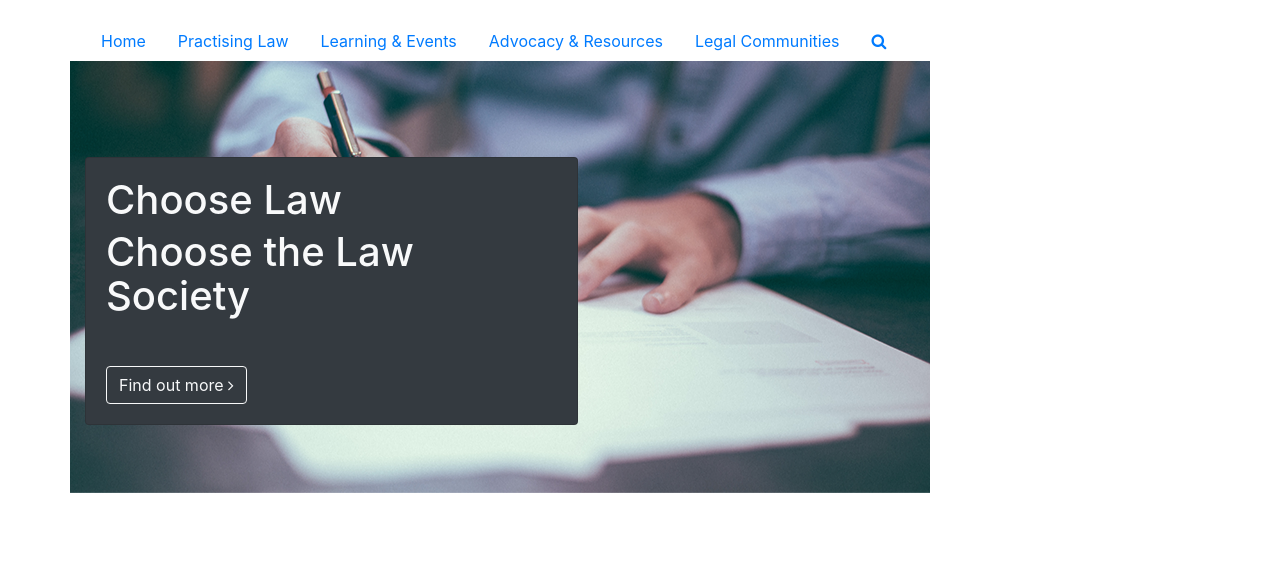
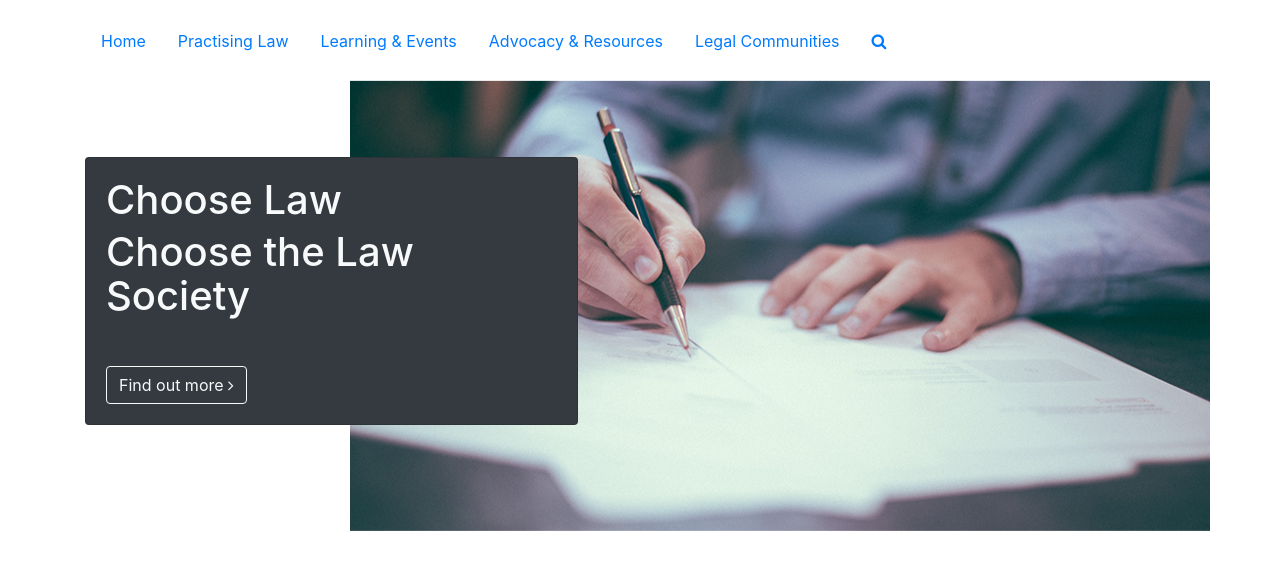
Before and after one commit to lukeoly/law-society-parallax, a website: page index.html in a window 1280 px wide. Shown: the part 195-761 px from the top of the page. Drawn offline with Linux system fonts and the light colour scheme.

Commit message:
updated top panel

```diff
--- a/index.html
+++ b/index.html
@@ -56,7 +56,7 @@
     </div>
   </div>
   <div class="container parallax-container my-5 py-5">
-    <img src="img/pen-hand.png" alt="" class="parallax-bg" smooth-parallax start-movement=".1" end-movement="1.7" start-position-y=".5" end-position-y="-.5">
+    <img src="img/pen-hand.png" alt="" class="parallax-bg right" smooth-parallax start-movement=".1" end-movement="1.7" start-position-y=".5" end-position-y="-.5">
 
     <div class="row">
       <div class="col-12 col-md-11 col-md-offset-1">
```
